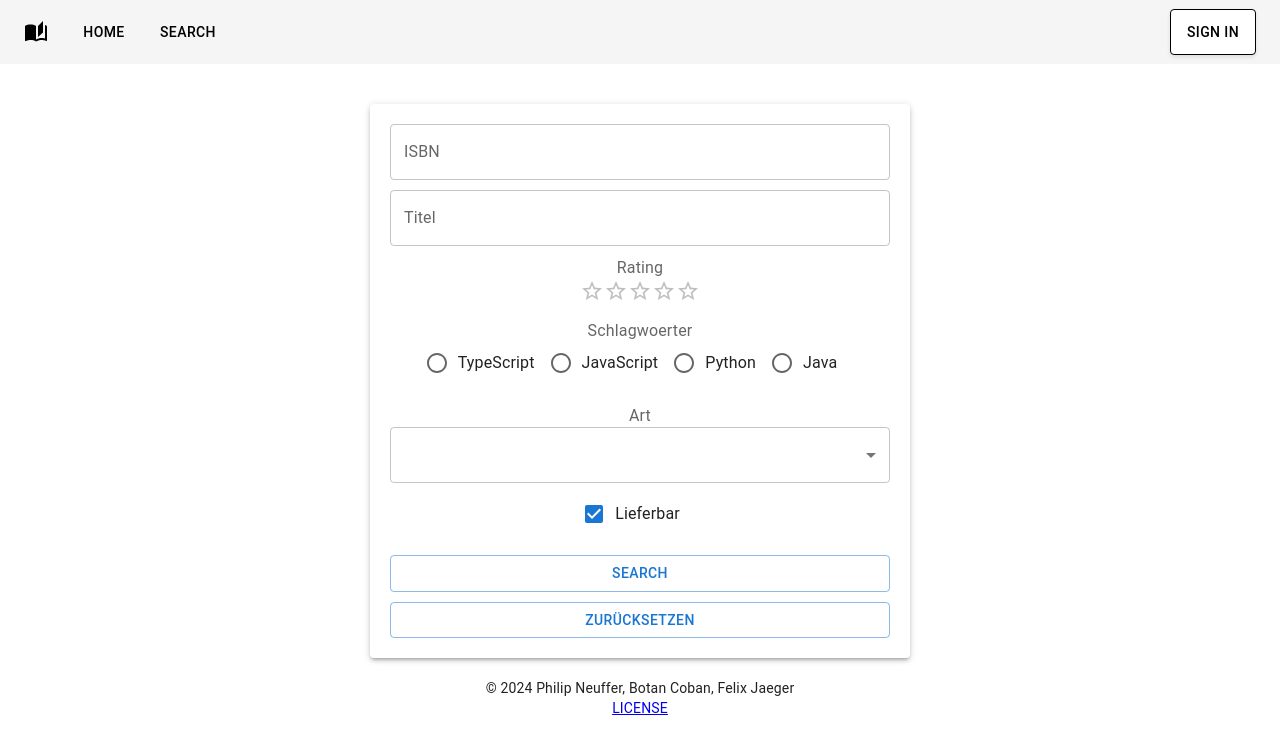
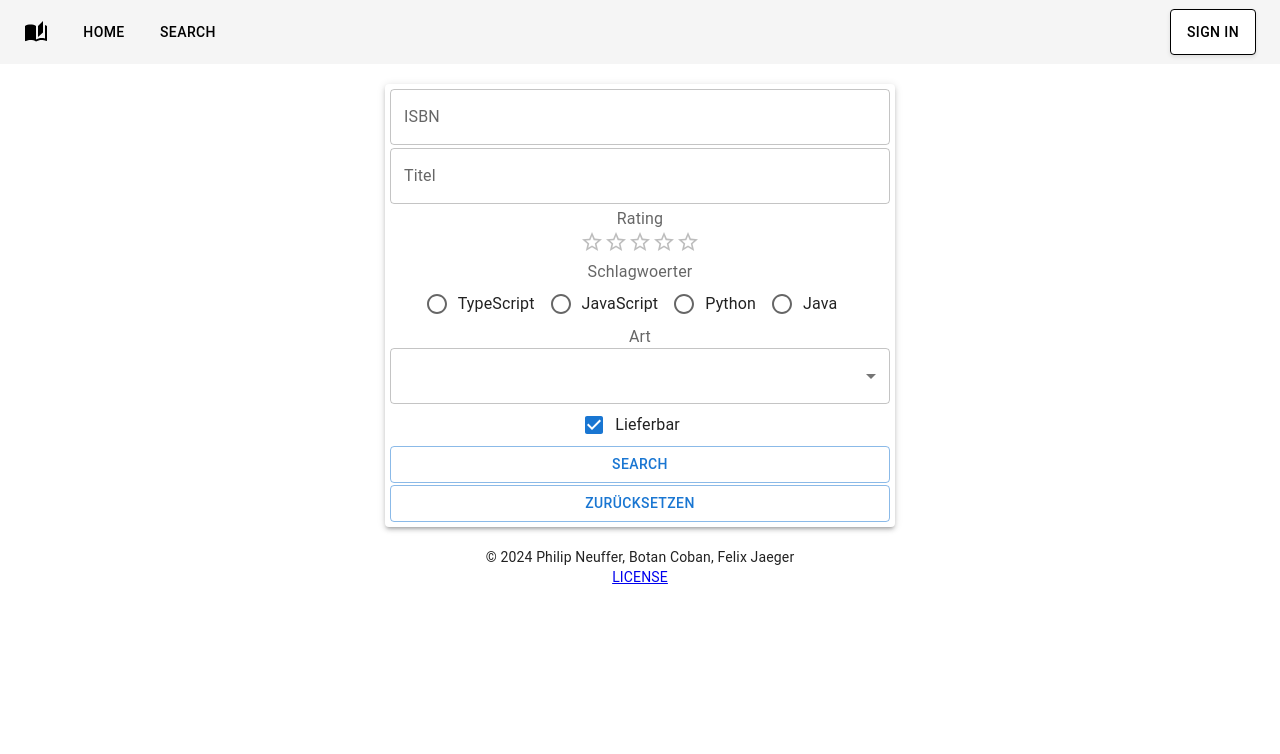
Before and after one commit to rirag12345/SWE-Abgabe-2-Gruppe-1, a React (Vite) app: page /search-results in a window 1280 px wide. Shown: the top 754 px of the page. Built offline with nearby package versions, Linux system fonts and the light colour scheme.

Commit message:
feat: update SearchBookButton layout for improved spacing and reset button functionality

```diff
--- a/src/features/search/search-book-button.tsx
+++ b/src/features/search/search-book-button.tsx
@@ -59,7 +59,7 @@ export const SearchBookButton: React.FC<SearchBookButtonProps> = ({
         setPyChecked(false);
         setJaChecked(false);
         setArt('');
-        setLieferbar(false);
+        setLieferbar(true);
     };
 
     return (
@@ -67,11 +67,15 @@ export const SearchBookButton: React.FC<SearchBookButtonProps> = ({
             display='flex'
             justifyContent='center'
             alignItems='center'
-            style={{ marginTop: '20px', width: '100%' }}
+            style={{ width: '100%' }}
         >
             <Paper
                 elevation={3}
-                style={{ padding: '20px', textAlign: 'center', width: '500px' }}
+                style={{
+                    padding: '0.3em',
+                    textAlign: 'center',
+                    width: '500px',
+                }}
             >
                 <TextField
                     label='ISBN'
@@ -79,7 +83,7 @@ export const SearchBookButton: React.FC<SearchBookButtonProps> = ({
                     fullWidth
                     value={isbn}
                     onChange={(e) => setIsbn(e.target.value)}
-                    style={{ marginBottom: '10px' }}
+                    style={{ marginBottom: '0.2em' }}
                 />
                 <TextField
                     label='Titel'
@@ -87,9 +91,9 @@ export const SearchBookButton: React.FC<SearchBookButtonProps> = ({
                     fullWidth
                     value={title}
                     onChange={(e) => setTitle(e.target.value)}
-                    style={{ marginBottom: '10px' }}
+                    style={{ marginBottom: '0.2em' }}
                 />
-                <Box style={{ marginBottom: '10px' }}>
+                <Box>
                     <FormLabel component='legend'>Rating</FormLabel>
                     <Rating
                         name='search-rating'
@@ -103,7 +107,7 @@ export const SearchBookButton: React.FC<SearchBookButtonProps> = ({
                     flexDirection='column'
                     justifyContent='center'
                     alignItems='center'
-                    style={{ marginBottom: '10px', width: '100%' }}
+                    style={{ width: '100%' }}
                 >
                     <FormLabel component='legend'>Schlagwoerter</FormLabel>
                     <RadioGroup
@@ -166,10 +170,7 @@ export const SearchBookButton: React.FC<SearchBookButtonProps> = ({
                     </RadioGroup>
                 </Box>
 
-                <FormControl
-                    fullWidth
-                    style={{ marginTop: '10px', marginBottom: '10px' }}
-                >
+                <FormControl fullWidth>
                     <FormLabel component='legend'>Art</FormLabel>
                     <Select
                         value={art}
@@ -189,19 +190,14 @@ export const SearchBookButton: React.FC<SearchBookButtonProps> = ({
                     }
                     label='Lieferbar'
                 />
-                <Button
-                    variant='outlined'
-                    onClick={handleSearch}
-                    fullWidth
-                    style={{ marginTop: '20px' }}
-                >
+                <Button variant='outlined' onClick={handleSearch} fullWidth>
                     Search
                 </Button>
                 <Button
                     variant='outlined'
                     onClick={handleReset}
                     fullWidth
-                    style={{ marginTop: '10px' }}
+                    style={{ marginTop: '0.2em' }}
                 >
                     Zurücksetzen
                 </Button>
```
